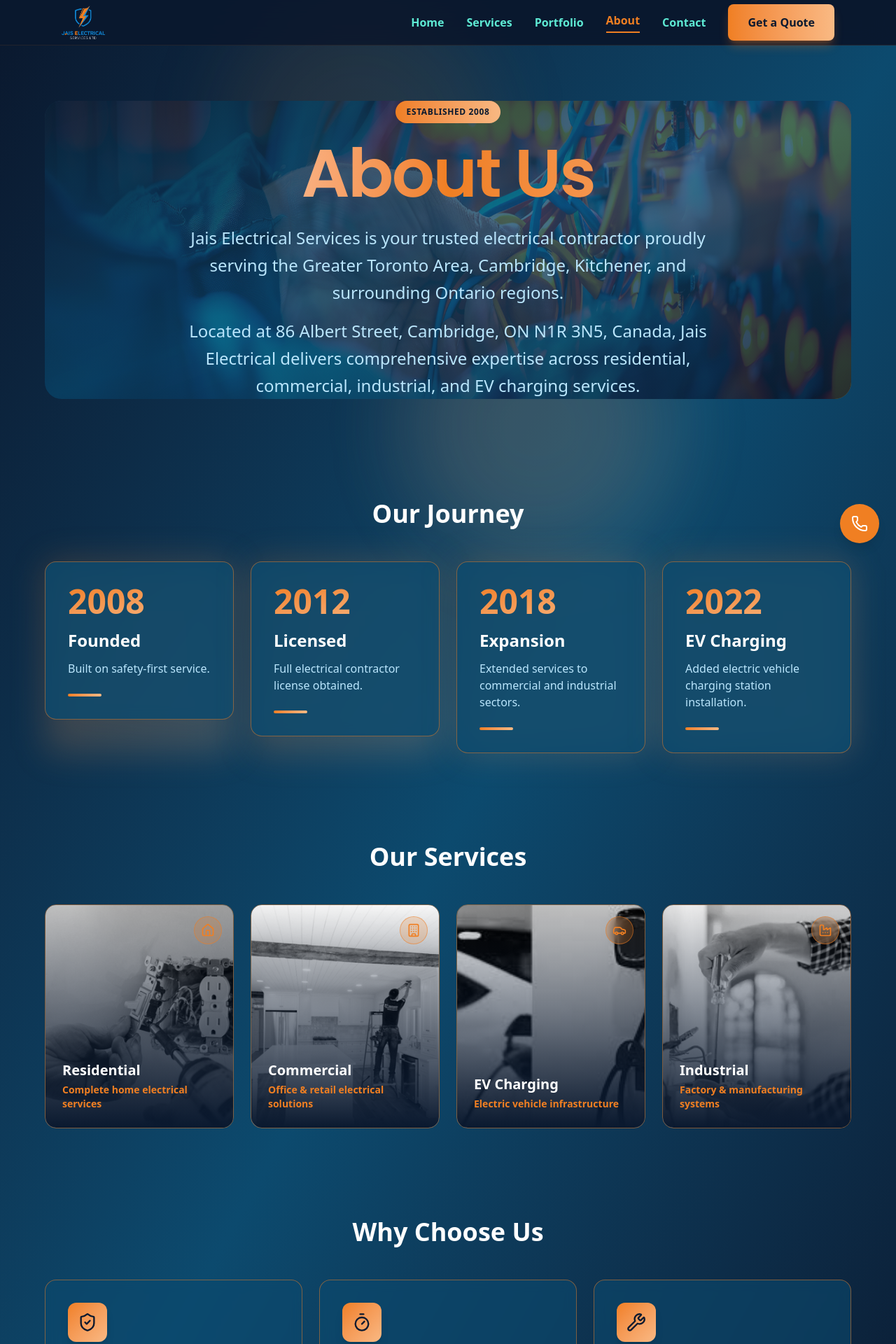
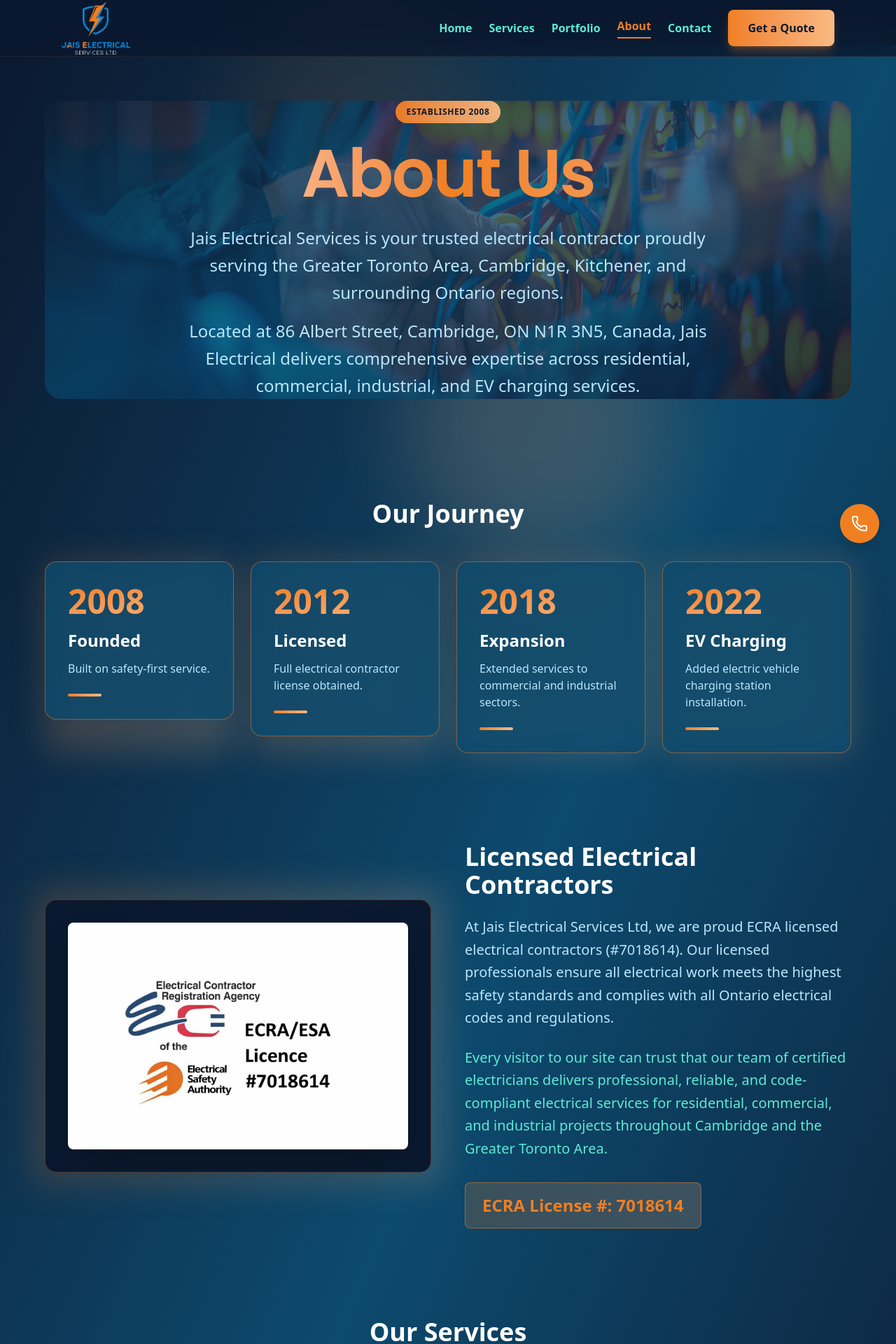
Before and after one commit to raghu848/jais-electric, a Next.js app: page /about in a window 1280 px wide. Shown: the top 1920 px of the page at 70% size. Built offline with nearby package versions, Linux system fonts and the light colour scheme.

Commit message:
update liscence image

```diff
--- a/components/pages/AboutPage.tsx
+++ b/components/pages/AboutPage.tsx
@@ -132,6 +132,47 @@ export default function AboutPage() {
           </div>
         </div>
 
+        {/* Licensed Contractor Section */}
+        <div className="py-16 px-4">
+          <div className="mx-auto max-w-6xl">
+            <div className="grid grid-cols-1 lg:grid-cols-2 gap-12 items-center">
+              {/* Left side - License Image */}
+              <div className="flex justify-center lg:justify-start">
+                <div className="relative">
+                  <div className="absolute -inset-4 bg-gradient-to-r from-[#F07F22]/20 to-[#F9B983]/20 rounded-2xl blur-xl"></div>
+                  <div className="relative bg-[#0A192F] p-8 rounded-2xl border border-[#F07F22]/30">
+                    <Image
+                      src="/mobile_images/liscense.jpeg"
+                      alt="ECRA License"
+                      width={840}
+                      height={740}
+                      className="rounded-lg shadow-2xl"
+                    />
+                  </div>
+                </div>
+              </div>
+
+              {/* Right side - Text Content */}
+              <div className="text-center lg:text-left">
+                <h2 className="text-4xl font-bold text-white mb-6">Licensed Electrical Contractors</h2>
+                <p className="text-xl text-[#BAE6FD] mb-6 leading-relaxed">
+                  At Jais Electrical Services Ltd, we are proud ECRA licensed electrical contractors (#7018614).
+                  Our licensed professionals ensure all electrical work meets the highest safety standards and
+                  complies with all Ontario electrical codes and regulations.
+                </p>
+                <p className="text-xl text-[#5EEAD4] mb-8 leading-relaxed">
+                  Every visitor to our site can trust that our team of certified electricians delivers
+                  professional, reliable, and code-compliant electrical services for residential,
+                  commercial, and industrial projects throughout Cambridge and the Greater Toronto Area.
+                </p>
+                <div className="inline-flex items-center gap-3 px-6 py-4 bg-gradient-to-r from-[#F07F22]/20 to-[#F9B983]/20 rounded-lg border border-[#F07F22]/50">
+                  <span className="text-2xl font-bold text-[#F07F22]">ECRA License #: 7018614</span>
+                </div>
+              </div>
+            </div>
+          </div>
+        </div>
+
         {/* Services Section */}
         <div className="py-16 px-4">
           <div className="mx-auto max-w-6xl">
--- a/components/sections/CtaBanner.tsx
+++ b/components/sections/CtaBanner.tsx
@@ -1,6 +1,7 @@
 "use client";
 
 import { useState, useId } from "react";
+import Image from "next/image";
 import { Section3D } from "./Section3D";
 import { motion } from "framer-motion";
 import { Mail, Phone, MapPin, Send, Facebook, Instagram } from "lucide-react";
@@ -81,25 +82,23 @@ export function CtaBanner() {
             </div> */}
 
             {/* Social Media Links */}
-            <div className="flex justify-center lg:justify-start gap-4 mt-8">
-              <a
-                href="https://www.facebook.com/profile.php?id=61586941303806"
-                target="_blank"
-                rel="noopener noreferrer"
-                className="w-12 h-12 rounded-full bg-[#1877F2] flex items-center justify-center hover:bg-[#1877F2]/80 transition-all duration-300 hover:scale-110"
-                aria-label="Facebook"
-              >
-                <Facebook className="w-6 h-6 text-white" />
+            <div className="flex justify-center lg:justify-end gap-4 mt-8">
+              <a href="https://www.facebook.com/profile.php?id=61586941303806" target="_blank" rel="noopener noreferrer" aria-label="Facebook">
+                <Facebook className="h-6 w-6 text-[#F07F22] hover:text-[#F9B983] transition-colors" />
               </a>
-              <a
-                href="https://www.instagram.com/jais_electrical?igsh=MWRnMGwyN3JkbGFudA%3D%3D&utm_source=qr"
-                target="_blank"
-                rel="noopener noreferrer"
-                className="w-12 h-12 rounded-full bg-gradient-to-r from-[#f9ce34] via-[#ee2a7b] to-[#6228d7] flex items-center justify-center hover:opacity-80 transition-all duration-300 hover:scale-110"
-                aria-label="Instagram"
-              >
-                <Instagram className="w-6 h-6 text-white" />
+              <a href="https://www.instagram.com/jais_electrical?igsh=MWRnMGwyN3JkbGFudA%3D%3D&utm_source=qr" target="_blank" rel="noopener noreferrer" aria-label="Instagram">
+                <Instagram className="h-6 w-6 text-[#F07F22] hover:text-[#F9B983] transition-colors" />
               </a>
+              {/* ECRA License */}
+              <div className="flex items-center gap-2 pl-4 border-l border-[#F07F22]/30">
+                <Image
+                  src="/mobile_images/liscense.jpeg"
+                  alt="ECRA License"
+                  width={302}
+                  height={350}
+                  className="rounded"
+                />
+              </div>
             </div>
           </motion.div>
 
--- a/components/site/Footer.tsx
+++ b/components/site/Footer.tsx
@@ -1,6 +1,7 @@
 "use client";
 
 import Link from "next/link";
+import Image from "next/image";
 import { Mail, MapPin, Phone, Facebook, Instagram } from "lucide-react";
 import { siteConfig } from "@/components/site/siteConfig";
 
@@ -116,6 +117,7 @@ export function Footer() {
                   <path fillRule="evenodd" d="M10.293 5.293a1 1 0 011.414 0l4 4a1 1 0 010 1.414l-4 4a1 1 0 01-1.414-1.414L12.586 11H5a1 1 0 110-2h7.586l-2.293-2.293a1 1 0 010-1.414z" clipRule="evenodd" />
                 </svg>
               </Link>
+
               <div className="flex gap-3 mt-3">
                 <a href="https://www.facebook.com/profile.php?id=61586941303806" target="_blank" rel="noopener noreferrer" aria-label="Facebook">
                   <Facebook className="w-5 h-5 text-[#1877F2]" />
@@ -125,6 +127,25 @@ export function Footer() {
                 </a>
               </div>
             </div>
+          </div>
+        </div>
+
+
+        {/* ECRA License Information */}
+        <div className="mt-6 pt-6 border-t border-[#F07F22]/10 text-center">
+          <div className="flex flex-col sm:flex-row items-center justify-center gap-4 text-sm text-[#0A192F]/180">
+            <div className="flex items-center gap-2">
+              <Image
+                src="/mobile_images/liscense.jpeg"
+                alt="ECRA License"
+                width={190}
+                height={140}
+                className="rounded"
+              />
+              <span>ECRA License #: 7018614</span>
+            </div>
+            <span className="hidden sm:inline">•</span>
+            <span>Licensed Electrical Contractor</span>
           </div>
         </div>
 
--- a/components/site/Navbar.tsx
+++ b/components/site/Navbar.tsx
@@ -28,19 +28,19 @@ export function Navbar() {
         "bg-[rgba(10,25,47,0.75)] backdrop-blur-xl"
       )}
     >
-      <div className="mx-auto flex h-16 max-w-6xl items-center justify-between px-6">
+      <div className="mx-auto flex h-20 max-w-6xl items-center justify-between px-6">
         <Link href="/" className="flex items-center gap-3">
           <Image
             src="/new_images/transparent-logo_white.png"
             alt="Jais Electrical Services Ltd Logo"
-            width={160}
-            height={50}
-            className="h-12 w-auto object-contain"
+            width={180}
+            height={60}
+            className="h-19 w-auto object-contain"
             priority
           />
         </Link>
 
-        <nav className="hidden items-center gap-8 md:flex">
+        <nav className="hidden items-center gap-6 md:flex">
           {navLinks.map((l) => {
             const isActive = activeHref === l.href;
             return (
```
Also changed, not shown: public/mobile_images/liscense.jpeg (added).
